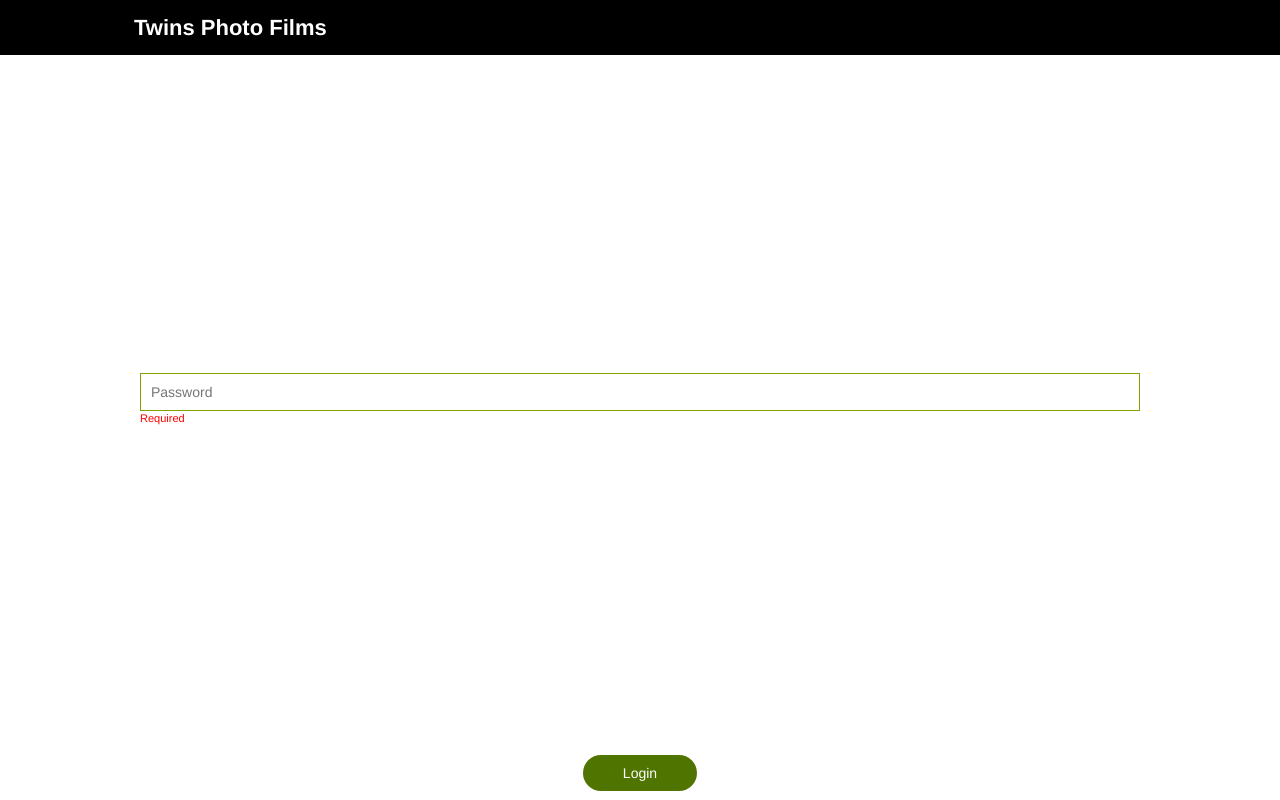
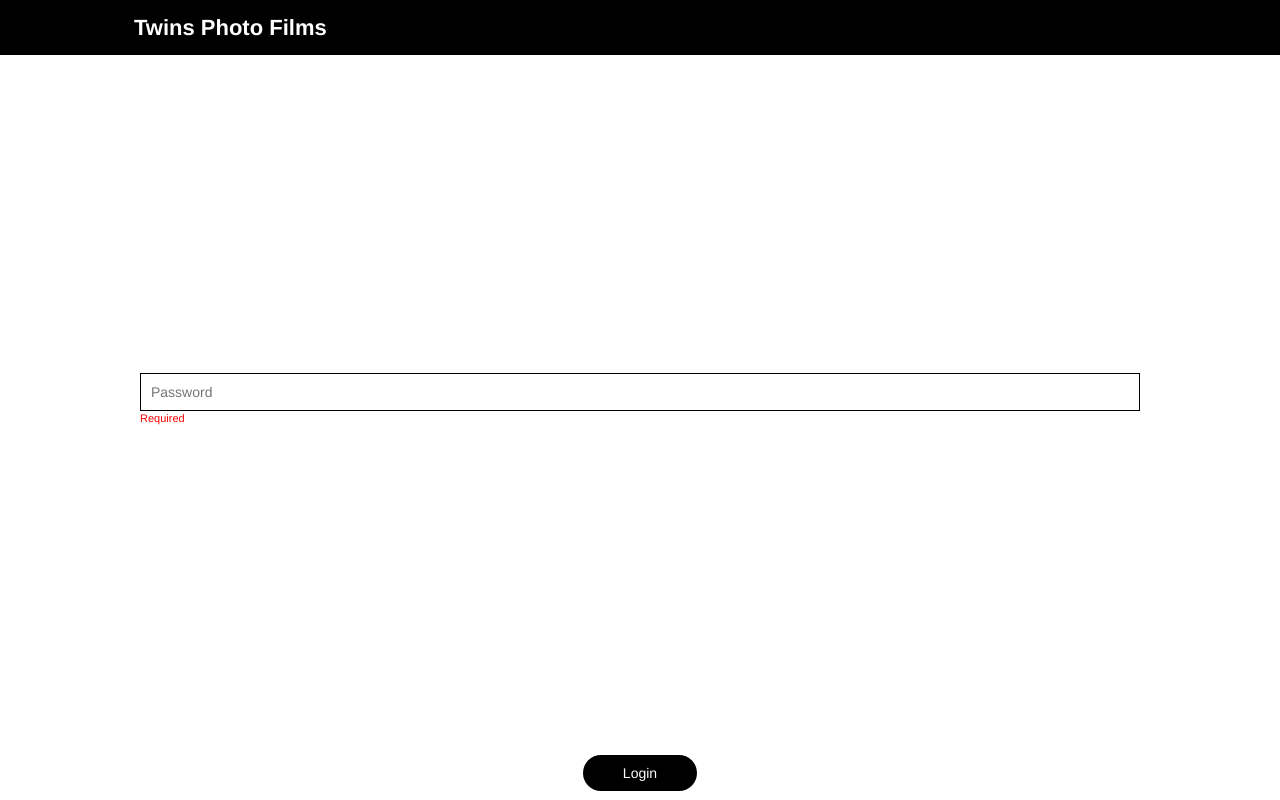
Before and after one commit to salimshivani/twins-photo-films, a website: page index.html in a window 1280 px wide. Drawn offline with nearby package versions, Linux system fonts and the light colour scheme; a web font is replaced by a local one.

Commit message:
CSS Changes

```diff
--- a/css/base.css
+++ b/css/base.css
@@ -129,12 +129,12 @@ form {
 }
 
 footer button {
-	background: #4f7400;
+	background: #000000;
 	color: #ffffff;
 }
 
 input {
-	border: 1px solid #81A300;
+	border: 1px solid #000000;
 	margin: 4px 0px;
 	padding: 8px 10px;
 }
```
